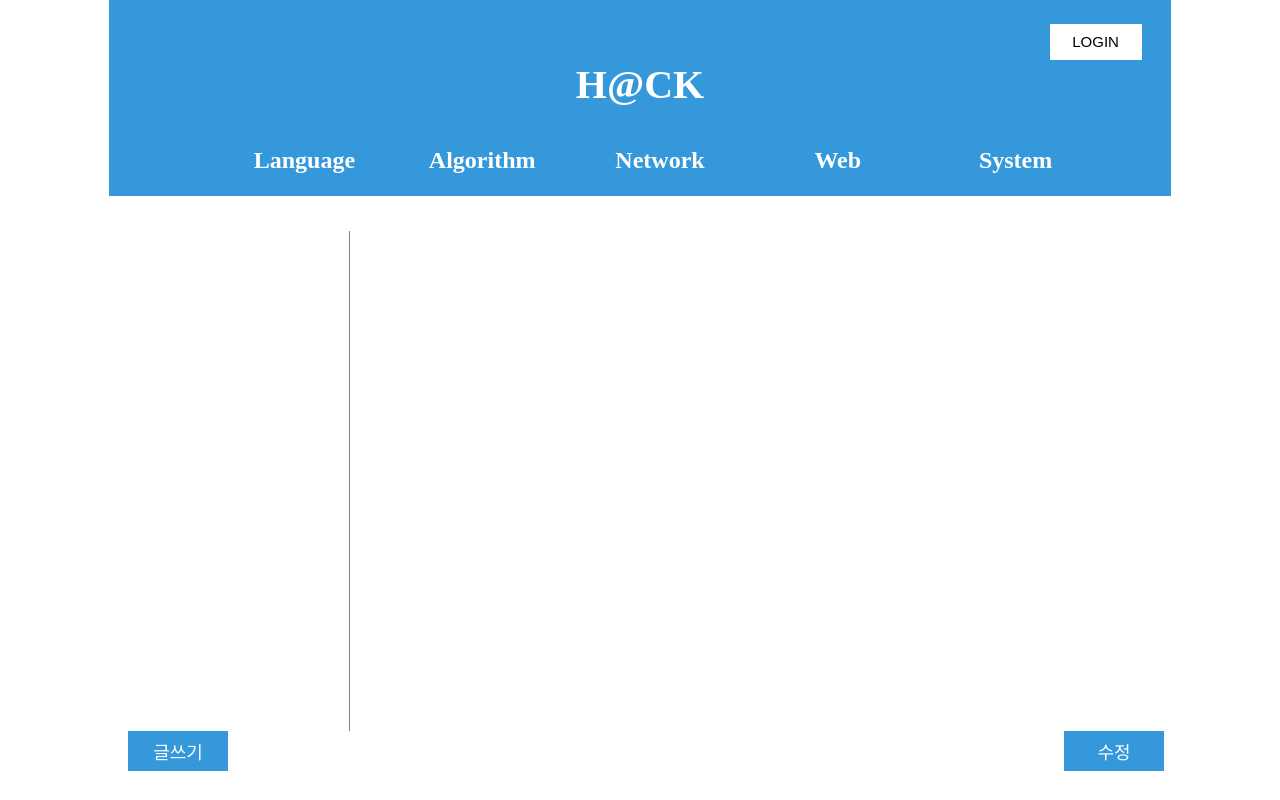
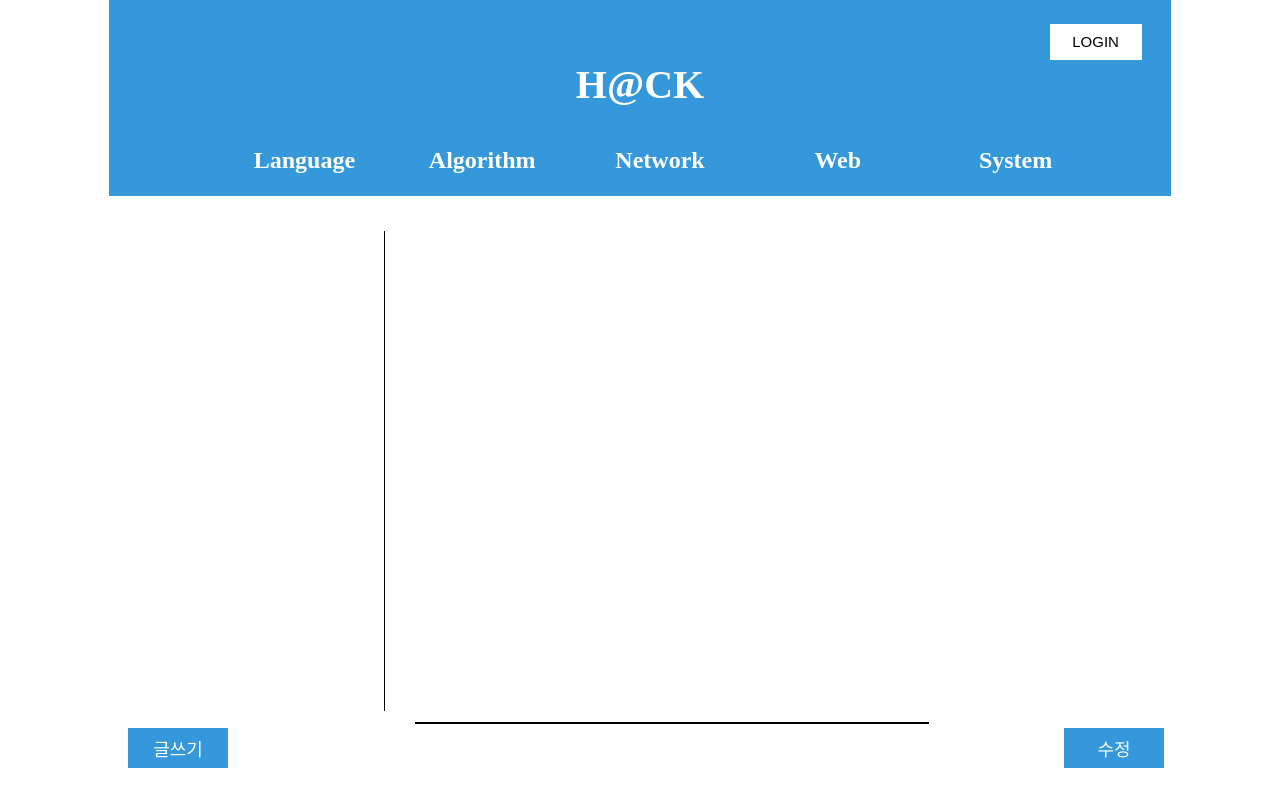
Before and after one commit to Mutecicada/HES, a Flask app: page /board/ in a window 1280 px wide. Run offline with Flask 2, Linux system fonts and the light colour scheme.

Commit message:
update board

```diff
--- a/HES/main.py
+++ b/HES/main.py
@@ -51,12 +51,12 @@
     db.get_cur()
 
     db.cur.execute(
-        'SELECT title FROM board'
+        'SELECT * FROM board'
     )
 
-    title = db.cur.fetchall()
+    data = db.cur.fetchall()
 
-    return render_template('board.html', url=url, title=title)
+    return render_template('board.html', url=url, data=data)
 
 
 @app.route('/board/')
--- a/HES/static/styles.css
+++ b/HES/static/styles.css
@@ -124,15 +124,13 @@
     margin-left: 65%;
 }
 
-div.index{
-    width: 700px;
-}
-div.vertical-line{
-    border-left: 1px solid #808080;
-    height: 500px;
-    margin-left: auto;
-    margin-right: auto;
-    width: 1px;
+.index {
+    display: inline-block;
+    width: 20%;
+    height: 60vh;
+    border-right: 1px solid black;
+    margin-left: 10%;
+    margin-bottom: 1%;
 }
 
 .wrap {
@@ -142,3 +140,11 @@
 img {
     margin:5%;
 }
+
+.post {
+    display: inline-block;
+    width: 40%;
+    border: 1px solid black;
+    margin-left: 2%;
+    margin-right: 10%;
+}
--- a/HES/templates/board.html
+++ b/HES/templates/board.html
@@ -4,14 +4,20 @@
     <body>
         {% include 'header.html' %}
         <div class="index">
-            <div class="vertical-line">&nbsp;</div>
+            {% if data %}
+                {% for data in data %}
+                    <p>{{ data['title'] }}</p>
+                {% endfor %}
+            {% endif %}
+        </div>
+        <div class="post">
+            {% if data %}
+                {% for data in data %}
+                    {{ data['post'] }}
+                {% endfor %}
+            {% endif %}
         </div>
         <div>
-            {% if title %}
-                {% for title in title %}
-                    <p>{{ title }}</p>
-                {% endfor %}
-            {% endif %}
             <a href="{{ url_for('editorBp.editor') }}"><input type="button" id="write" value="글쓰기"></a>
             <input type="button" id="modified" value="수정">
         </div>
--- a/HES/templates/index.html
+++ b/HES/templates/index.html
@@ -12,5 +12,11 @@
                 <a href="{{ url_for('board') }}"><img src="/static/python.png" width="160px" alt="python"></a>
             </div>
         {% endif %}
+        {% if url=='web' %}
+            <div class="wrap">
+                <a href="{{ url_for('board') }}"><img src="/static/front.png" alt="front"></a>
+                <a href="{{ url_for('board') }}"><img src="/static/server.png" alt="backend"></a>
+            </div>
+        {% endif %}
     </body>
 </html>
```
Also changed, not shown: HES/static/front.png (added), HES/static/server.png (added).
